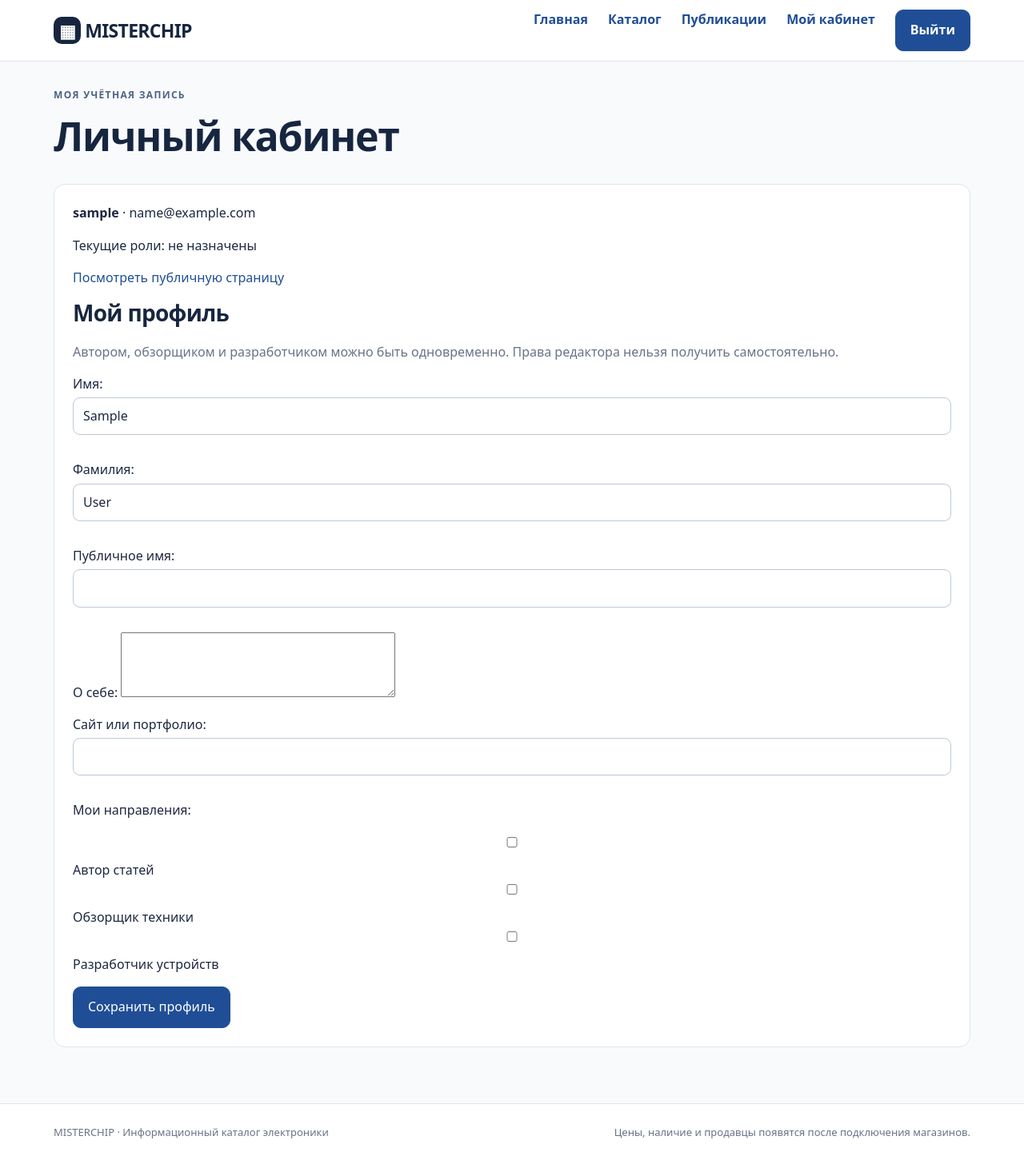
After one commit to nikitinlaw/misterchip, a Django app: page /account/profile/ in a window 1280 px wide. The commit adds this page. Shown: the whole page at 80% size. Run offline with Django 5.2, Linux system fonts and the light colour scheme; the visitor is signed in with stand-in values (Sample User, id 1).

Commit message:
feat: account registration, multi-role profiles and public author pages

```diff
--- /dev/null
+++ b/accounts/forms.py
@@ -0,0 +1,91 @@
+from django import forms
+from django.contrib.auth.forms import UserCreationForm
+from django.db import transaction
+
+from .models import Profile, User, UserRole
+
+
+SELF_SERVICE_ROLES = (
+    (UserRole.Role.AUTHOR, "Автор статей"),
+    (UserRole.Role.REVIEWER, "Обзорщик техники"),
+    (UserRole.Role.DEVELOPER, "Разработчик устройств"),
+)
+
+
+class RegistrationForm(UserCreationForm):
+    email = forms.EmailField(label="Электронная почта", required=True)
+    roles = forms.MultipleChoiceField(
+        label="В каких качествах планируете участвовать",
+        choices=SELF_SERVICE_ROLES, widget=forms.CheckboxSelectMultiple,
+        required=False,
+    )
+
+    class Meta(UserCreationForm.Meta):
+        model = User
+        fields = ("username", "email", "password1", "password2")
+
+    def clean_email(self):
+        email = self.cleaned_data["email"].strip().lower()
+        if User.objects.filter(email__iexact=email).exists():
+            raise forms.ValidationError("Указанный адрес уже используется.")
+        return email
+
+    @transaction.atomic
+    def save(self, commit=True):
+        if not commit:
+            return super().save(commit=False)
+        user = super().save(commit=False)
+        user.email = self.cleaned_data["email"]
+        user.save()
+        Profile.objects.create(user=user)
+        UserRole.objects.get_or_create(user=user, role=UserRole.Role.BUYER)
+        for role in self.cleaned_data.get("roles", []):
+            UserRole.objects.get_or_create(user=user, role=role)
+        return user
+
+
+class ProfileForm(forms.Form):
+    first_name = forms.CharField(label="Имя", max_length=150, required=False)
+    last_name = forms.CharField(label="Фамилия", max_length=150, required=False)
+    display_name = forms.CharField(label="Публичное имя", max_length=100, required=False)
+    bio = forms.CharField(label="О себе", max_length=1200, widget=forms.Textarea(attrs={"rows": 5}), required=False)
+    website = forms.URLField(label="Сайт или портфолио", required=False)
+    roles = forms.MultipleChoiceField(
+        label="Мои направления",
+        choices=SELF_SERVICE_ROLES, widget=forms.CheckboxSelectMultiple,
+        required=False,
+    )
+
+    @classmethod
+    def for_user(cls, user, data=None):
+        profile = Profile.objects.filter(user=user).first()
+        initial = {
+            "first_name": user.first_name,
+            "last_name": user.last_name,
+            "display_name": profile.display_name if profile else "",
+            "bio": profile.bio if profile else "",
+            "website": profile.website if profile else "",
+            "roles": list(user.business_roles.filter(
+                role__in=[role for role, _ in SELF_SERVICE_ROLES]
+            ).values_list("role", flat=True)),
+        }
+        return cls(data, initial=initial)
+
+    @transaction.atomic
+    def save(self, user):
+        if not self.is_valid():
+            raise ValueError("Форма не прошла проверку.")
+        user.first_name = self.cleaned_data["first_name"]
+        user.last_name = self.cleaned_data["last_name"]
+        user.save(update_fields=["first_name", "last_name"])
+        profile, _ = Profile.objects.get_or_create(user=user)
+        profile.display_name = self.cleaned_data["display_name"]
+        profile.bio = self.cleaned_data["bio"]
+        profile.website = self.cleaned_data["website"]
+        profile.save()
+        selected = set(self.cleaned_data["roles"])
+        allowed = {role for role, _ in SELF_SERVICE_ROLES}
+        user.business_roles.filter(role__in=allowed - selected).delete()
+        for role in selected:
+            UserRole.objects.get_or_create(user=user, role=role)
+        return user
--- a/accounts/models.py
+++ b/accounts/models.py
@@ -32,3 +32,14 @@ class UserRole(models.Model):
 
     def __str__(self):
         return f"{self.user}: {self.get_role_display()}"
+
+
+class Profile(models.Model):
+    """Public-facing details, separate from login/email and privileged access."""
+    user = models.OneToOneField(settings.AUTH_USER_MODEL, on_delete=models.CASCADE, related_name="profile")
+    display_name = models.CharField(max_length=100, blank=True)
+    bio = models.TextField(max_length=1200, blank=True)
+    website = models.URLField(blank=True)
+
+    def __str__(self):
+        return self.display_name or self.user.username
--- /dev/null
+++ b/accounts/templates/accounts/dashboard.html
@@ -0,0 +1,15 @@
+{% extends "catalog/base.html" %}
+{% block title %}Личный кабинет — MISTERCHIP{% endblock %}
+{% block content %}
+<div class="page-heading"><span class="eyebrow">Моя учётная запись</span><h1>Личный кабинет</h1></div>
+<section class="panel">
+  <p><strong>{{ request.user.username }}</strong> · {{ request.user.email }}</p>
+  <p>Текущие роли:
+    {% for entry in roles %}<span class="tag">{{ entry.get_role_display }}</span>{% empty %}не назначены{% endfor %}
+  </p>
+  <p><a href="{% url 'public_profile' request.user.username %}">Посмотреть публичную страницу</a></p>
+  <h2>Мой профиль</h2>
+  <p class="subtle">Автором, обзорщиком и разработчиком можно быть одновременно. Права редактора нельзя получить самостоятельно.</p>
+  <form method="post">{% csrf_token %}{{ form.as_p }}<button type="submit">Сохранить профиль</button></form>
+</section>
+{% endblock %}
--- /dev/null
+++ b/accounts/urls.py
@@ -0,0 +1,12 @@
+from django.contrib.auth.views import LoginView, LogoutView
+from django.urls import path
+
+from . import views
+
+urlpatterns = [
+    path("register/", views.register, name="account_register"),
+    path("login/", LoginView.as_view(template_name="accounts/login.html"), name="login"),
+    path("logout/", LogoutView.as_view(next_page="home"), name="logout"),
+    path("profile/", views.dashboard, name="account_dashboard"),
+    path("authors/<str:username>/", views.public_profile, name="public_profile"),
+]
--- /dev/null
+++ b/accounts/views.py
@@ -0,0 +1,44 @@
+from django.contrib.auth import login
+from django.contrib.auth.decorators import login_required
+from django.contrib.auth import get_user_model
+from django.shortcuts import get_object_or_404, redirect, render
+from django.views.decorators.http import require_http_methods
+
+from .forms import ProfileForm, RegistrationForm
+from .models import Profile
+
+
+@require_http_methods(["GET", "POST"])
+def register(request):
+    if request.user.is_authenticated:
+        return redirect("account_dashboard")
+    form = RegistrationForm(request.POST or None)
+    if request.method == "POST" and form.is_valid():
+        user = form.save()
+        login(request, user)
+        return redirect("account_dashboard")
+    return render(request, "accounts/register.html", {"form": form})
+
+
+@login_required
+@require_http_methods(["GET", "POST"])
+def dashboard(request):
+    form = ProfileForm.for_user(
+        request.user, request.POST if request.method == "POST" else None
+    )
+    if request.method == "POST" and form.is_valid():
+        form.save(request.user)
+        return redirect("account_dashboard")
+    return render(request, "accounts/dashboard.html", {
+        "form": form,
+        "roles": request.user.business_roles.order_by("role"),
+    })
+
+
+def public_profile(request, username):
+    person = get_object_or_404(get_user_model(), username=username, is_active=True)
+    profile = Profile.objects.filter(user=person).first()
+    publications = person.publications.filter(status="published").order_by("-published_at", "-pk")
+    return render(request, "accounts/public_profile.html", {
+        "person": person, "profile": profile, "publications": publications,
+    })
--- a/catalog/templates/catalog/base.html
+++ b/catalog/templates/catalog/base.html
@@ -18,6 +18,14 @@
     <nav class="nav" aria-label="Основная навигация">
       <a href="{% url 'home' %}">Главная</a>
       <a href="{% url 'catalog_search' %}">Каталог</a>
+      <a href="{% url 'article_list' %}">Публикации</a>
+      {% if request.user.is_authenticated %}
+        <a href="{% url 'account_dashboard' %}">Мой кабинет</a>
+        <form method="post" action="{% url 'logout' %}" class="nav-logout">{% csrf_token %}<button type="submit">Выйти</button></form>
+      {% else %}
+        <a href="{% url 'login' %}">Войти</a>
+        <a href="{% url 'account_register' %}">Регистрация</a>
+      {% endif %}
     </nav>
   </div>
 </header>
--- a/config/settings.py
+++ b/config/settings.py
@@ -83,3 +83,6 @@ if not DEBUG:
     SECURE_CONTENT_TYPE_NOSNIFF = True
     SECURE_SSL_REDIRECT = os.getenv("DJANGO_SECURE_SSL_REDIRECT", "1") == "1"
     SECURE_HSTS_SECONDS = int(os.getenv("DJANGO_HSTS_SECONDS", "0"))
+
+LOGIN_URL = "login"
+LOGIN_REDIRECT_URL = "account_dashboard"
--- a/config/urls.py
+++ b/config/urls.py
@@ -3,5 +3,6 @@ from django.urls import include, path
 
 urlpatterns = [
     path("admin/", admin.site.urls),
+    path("account/", include("accounts.urls")),
     path("", include("catalog.urls")),
 ]
```
Also changed, not shown: accounts/templates/accounts/login.html (added, +10 -0 lines), accounts/templates/accounts/public_profile.html (added, +17 -0 lines), accounts/templates/accounts/register.html (added, +11 -0 lines), accounts/test_accounts_ui.py (added, +75 -0 lines), accounts/migrations/0002_profile.py (added).
